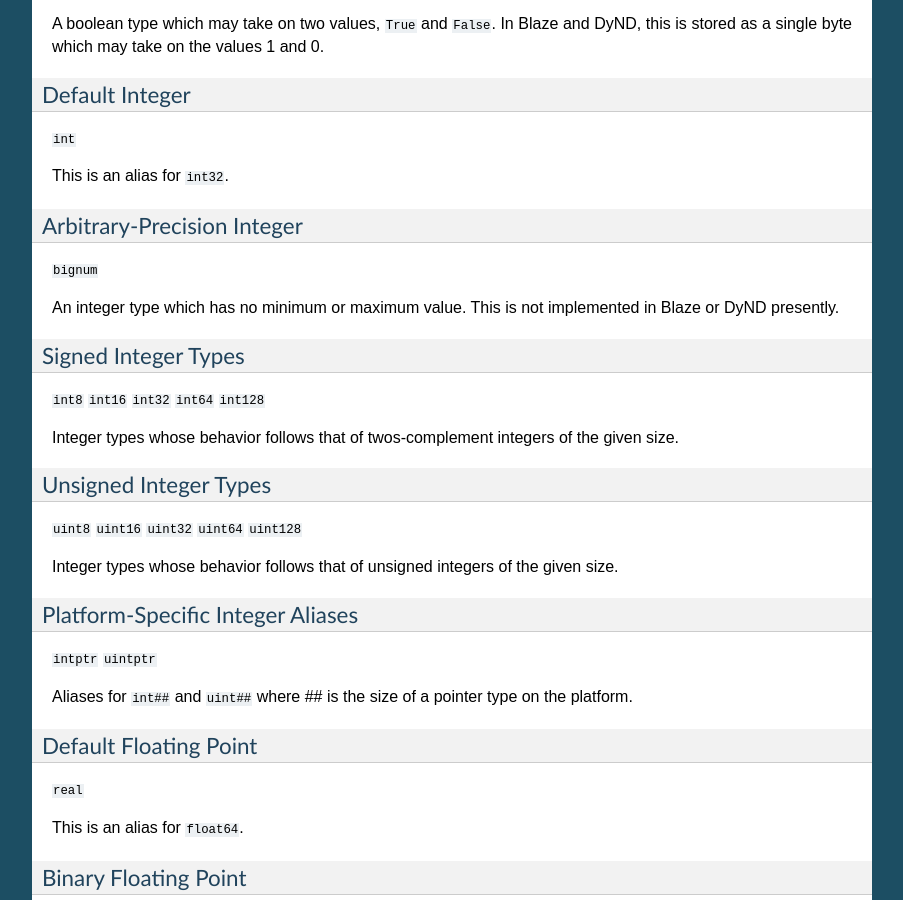
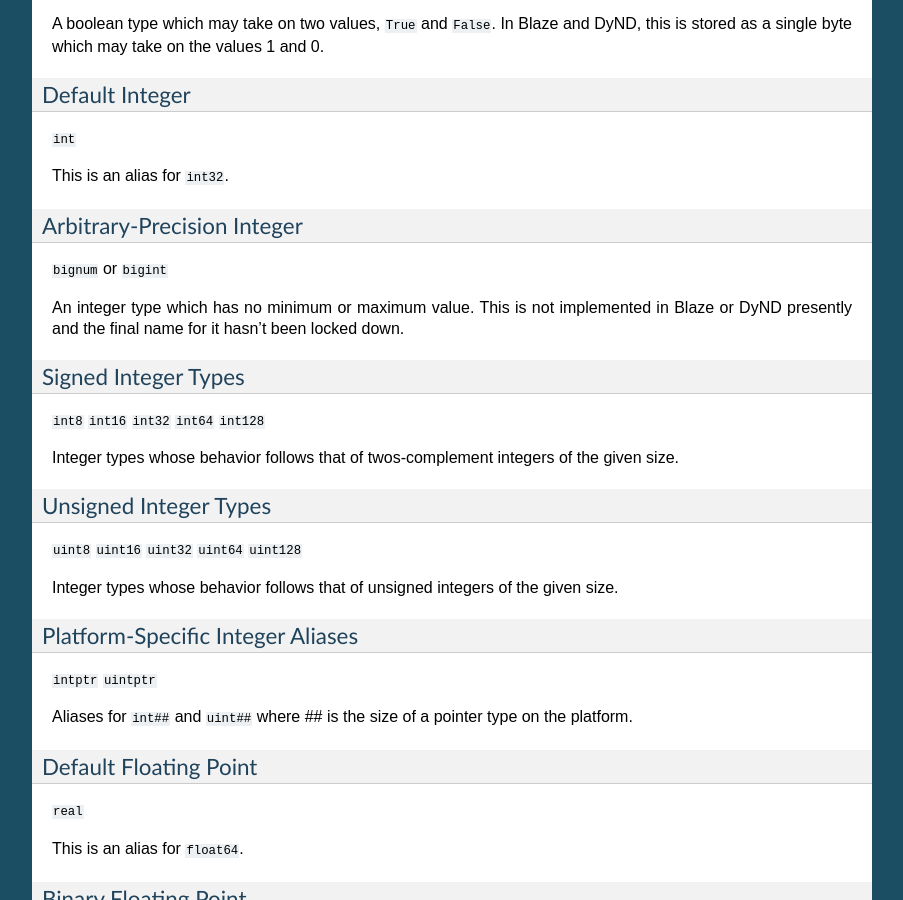
Before and after one commit to blaze/datashape, a Sphinx documentation site: the page built from docs/source/types.rst, in a window 1280 px wide and 900 px high, scrolled down 1298 px. Shown: the whole window, without its empty margins (198-1101 px from the left). Built offline with Sphinx 7.4.7, drawn with Linux system fonts in a browser that asks for light colours; pages that are not in the unit, such as notebooks, are missing from menus.

Commit message:
Indicate that bignum vs bigint needs to be decided later

```diff
--- a/docs/source/types.rst
+++ b/docs/source/types.rst
@@ -87,10 +87,11 @@ This is an alias for ``int32``.
 Arbitrary-Precision Integer
 ---------------------------
 
-``bignum``
+``bignum`` or ``bigint``
 
 An integer type which has no minimum or maximum value. This is not
-implemented in Blaze or DyND presently.
+implemented in Blaze or DyND presently and the final name for it hasn't
+been locked down.
 
 Signed Integer Types
 --------------------
```
